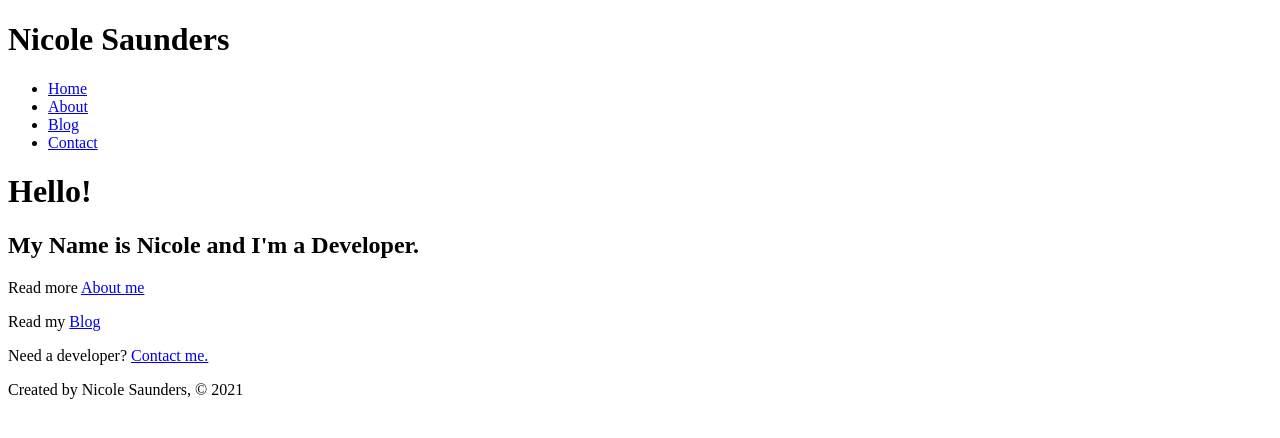
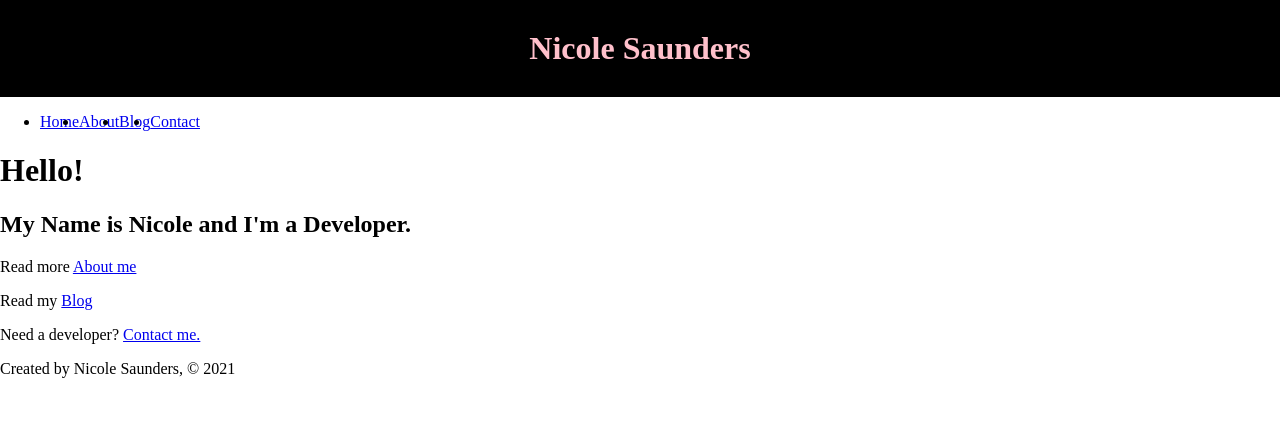
Before and after one commit to nicostar26/gatsby_helloworld, a Gatsby site: page / in a window 1280 px wide. Built offline with nearby package versions, Linux system fonts and the light colour scheme; Gatsby itself is replaced by a stand-in of ours.

Commit message:
playing with css

```diff
--- a/src/components/header.js
+++ b/src/components/header.js
@@ -1,11 +1,14 @@
 import React from 'react'
 import { Link } from 'gatsby'
+import "../styles/header.css"
 
 
 const Header = () => {
     return(
         <header>
-        <h1>Nicole Saunders</h1>
+        <div className="headertitle">
+        <h1 className="name">Nicole Saunders</h1>
+        </div>
         <nav>
             <ul>
                 <li>
--- /dev/null
+++ b/src/styles/header.css
@@ -0,0 +1,23 @@
+body{
+    padding: 0px;
+    margin: 0px;
+
+}
+
+.headertitle{
+    background-color: black;
+    margin: 0px;
+    padding: 30px;
+    text-align: center;
+}
+
+.name{
+    color: pink;
+    margin: 0px;
+    padding: 0px;
+}
+
+
+ul{
+    display: flex;
+}
```
